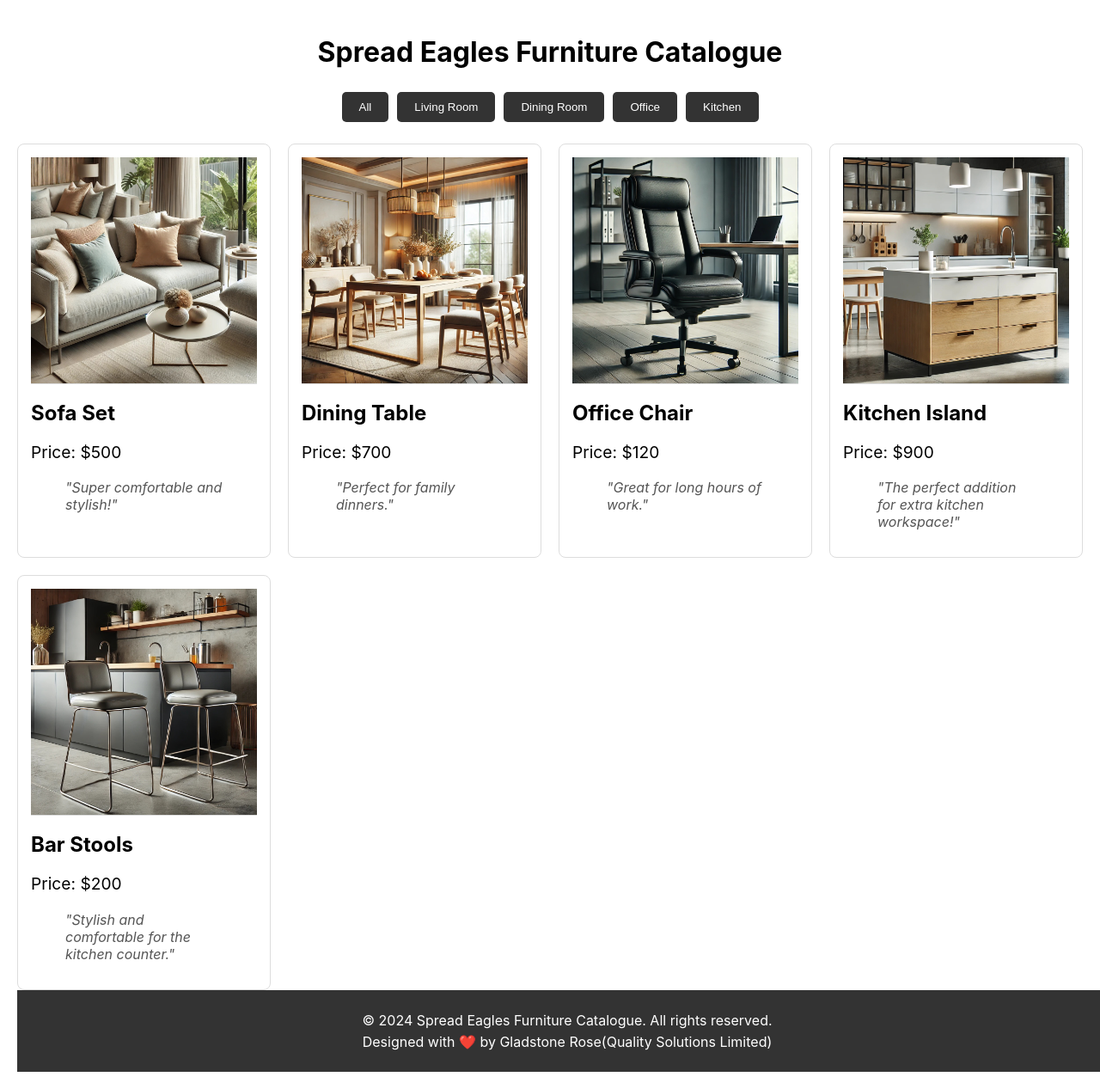
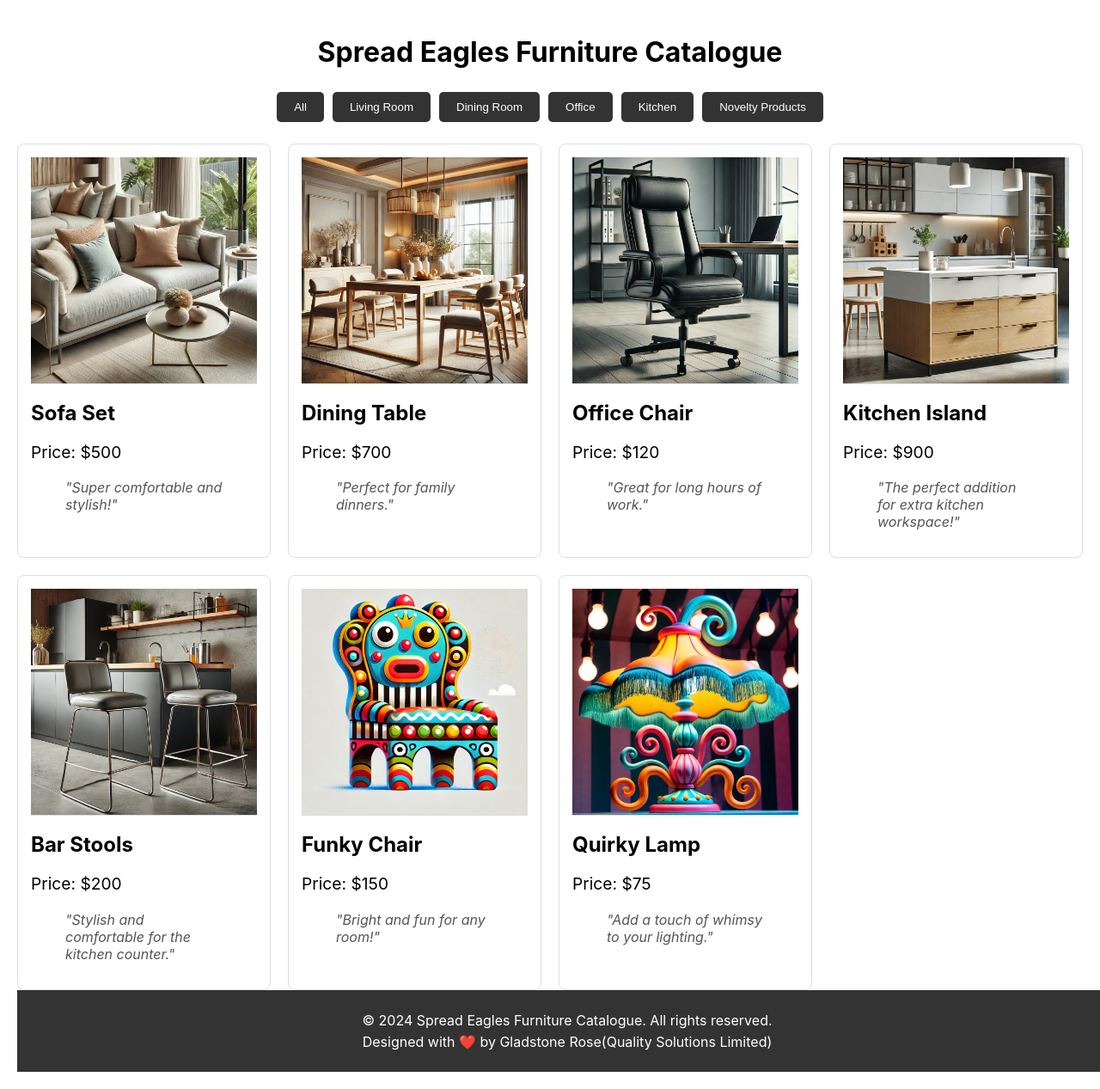
Before and after one commit to gladstone28/furniture-catalogue-app, a React (Create React App) app: page / in a window 1280 px wide. Shown: the whole page at 86% size. Built offline with nearby package versions, Linux system fonts and the light colour scheme.

Commit message:
add new category and graphic

```diff
--- a/src/components/CategoryFilter.js
+++ b/src/components/CategoryFilter.js
@@ -2,7 +2,7 @@
 import React from 'react';
 import '../styles/CategoryFilter.css';  // Make sure the path is correct
 
-const categories = ['All', 'Living Room', 'Dining Room', 'Office', 'Kitchen'];  // Added 'Kitchen'
+const categories = ['All', 'Living Room', 'Dining Room', 'Office', 'Kitchen', 'Novelty Products'];  // Added 'Novelty Products'
 
 const CategoryFilter = ({ onFilter }) => {
   return (
--- a/src/data/furnitureData.js
+++ b/src/data/furnitureData.js
@@ -4,7 +4,7 @@ const furnitureData = [
     id: 1,
     name: 'Sofa Set',
     category: 'Living Room',
-    image: `${process.env.PUBLIC_URL}/images/sofa.jpg`, // Sofa image path
+    image: `${process.env.PUBLIC_URL}/images/sofa.jpg`,
     price: '$500',
     testimonial: 'Super comfortable and stylish!',
   },
@@ -12,7 +12,7 @@ const furnitureData = [
     id: 2,
     name: 'Dining Table',
     category: 'Dining Room',
-    image: `${process.env.PUBLIC_URL}/images/dining_table.jpg`, // Dining table image path
+    image: `${process.env.PUBLIC_URL}/images/dining_table.jpg`,
     price: '$700',
     testimonial: 'Perfect for family dinners.',
   },
@@ -20,16 +20,15 @@ const furnitureData = [
     id: 3,
     name: 'Office Chair',
     category: 'Office',
-    image: `${process.env.PUBLIC_URL}/images/office_chair.jpg`, // Office chair image path
+    image: `${process.env.PUBLIC_URL}/images/office_chair.jpg`,
     price: '$120',
     testimonial: 'Great for long hours of work.',
   },
-  // New Kitchen items
   {
     id: 4,
     name: 'Kitchen Island',
     category: 'Kitchen',
-    image: `${process.env.PUBLIC_URL}/images/kitchen_island.jpg`, // Kitchen island image path
+    image: `${process.env.PUBLIC_URL}/images/kitchen_island.jpg`,
     price: '$900',
     testimonial: 'The perfect addition for extra kitchen workspace!',
   },
@@ -37,10 +36,27 @@ const furnitureData = [
     id: 5,
     name: 'Bar Stools',
     category: 'Kitchen',
-    image: `${process.env.PUBLIC_URL}/images/bar_stools.jpg`, // Bar stools image path
+    image: `${process.env.PUBLIC_URL}/images/bar_stools.jpg`,
     price: '$200',
     testimonial: 'Stylish and comfortable for the kitchen counter.',
   },
+  // New Novelty Products category items
+  {
+    id: 6,
+    name: 'Funky Chair',
+    category: 'Novelty Products',
+    image: `${process.env.PUBLIC_URL}/images/funky_chair.jpg`,  // Path to funky chair image
+    price: '$150',
+    testimonial: 'Bright and fun for any room!',
+  },
+  {
+    id: 7,
+    name: 'Quirky Lamp',
+    category: 'Novelty Products',
+    image: `${process.env.PUBLIC_URL}/images/quirky_lamp.jpg`,  // Path to quirky lamp image
+    price: '$75',
+    testimonial: 'Add a touch of whimsy to your lighting.',
+  }
 ];
 
 export default furnitureData;
```
Also changed, not shown: public/images/funky_chair.jpg (added), public/images/quirky_lamp.jpg (added).
